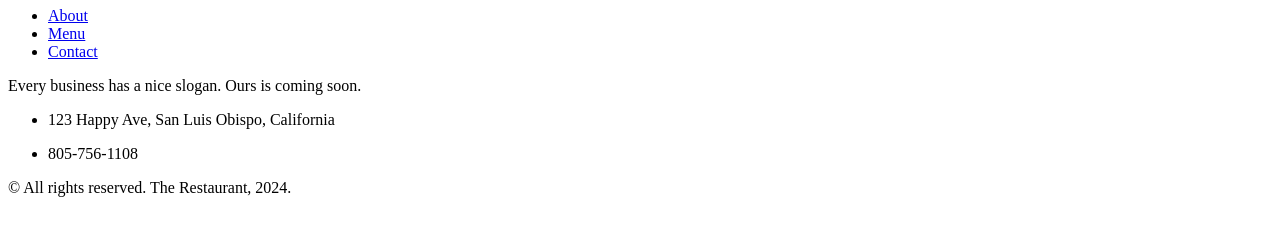
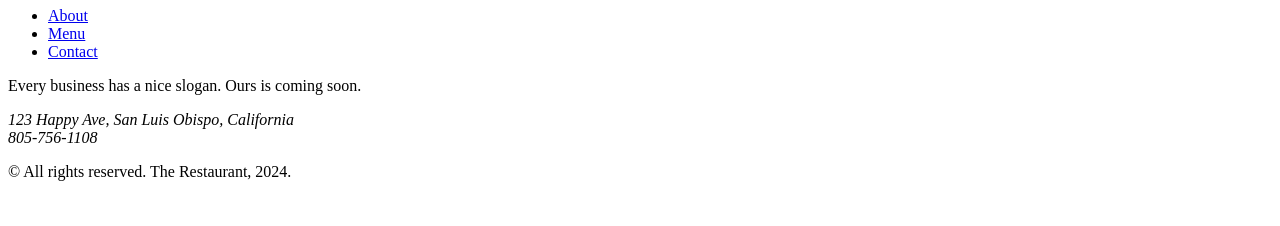
Before and after one commit to angelashum-grc/angelashum-grc.github.io, a plain HTML site: page grc338/website-content-hierarchy/index.html in a window 1280 px wide. Shown: the part 574-800 px from the top of the page. Drawn offline with Linux system fonts and the light colour scheme.

Commit message:
Update index.html

```diff
--- a/grc338/website-content-hierarchy/index.html
+++ b/grc338/website-content-hierarchy/index.html
@@ -10,6 +10,7 @@
       <title>Home</title>
    </head>
    <body>
+      <div class="home-container">
          <header>
             <h1><a href="index.html"><img src="logo.svg" alt="logo."></a></h1>
             <nav>
@@ -20,17 +21,14 @@
                </ul>
             </nav>
          </header>
+         <main>
             <p>Every business has a nice slogan. Ours is coming soon.</p>
-      <ul>
-         <li>
-            <p>123 Happy Ave, San Luis Obispo, California</p>
-         </li>
-         <li>
-            <p>805-756-1108</p>
-         </li>
-      </ul>
+            <address>123 Happy Ave, San Luis Obispo, California</address>
+            <address>805-756-1108</address>
+         </main>
          <footer>
             <p>© All rights reserved. The Restaurant, 2024.</p>
          </footer>
+      </div>
    </body>
 </html>
```
Lines whose indentation alone changed are shown as unchanged.
